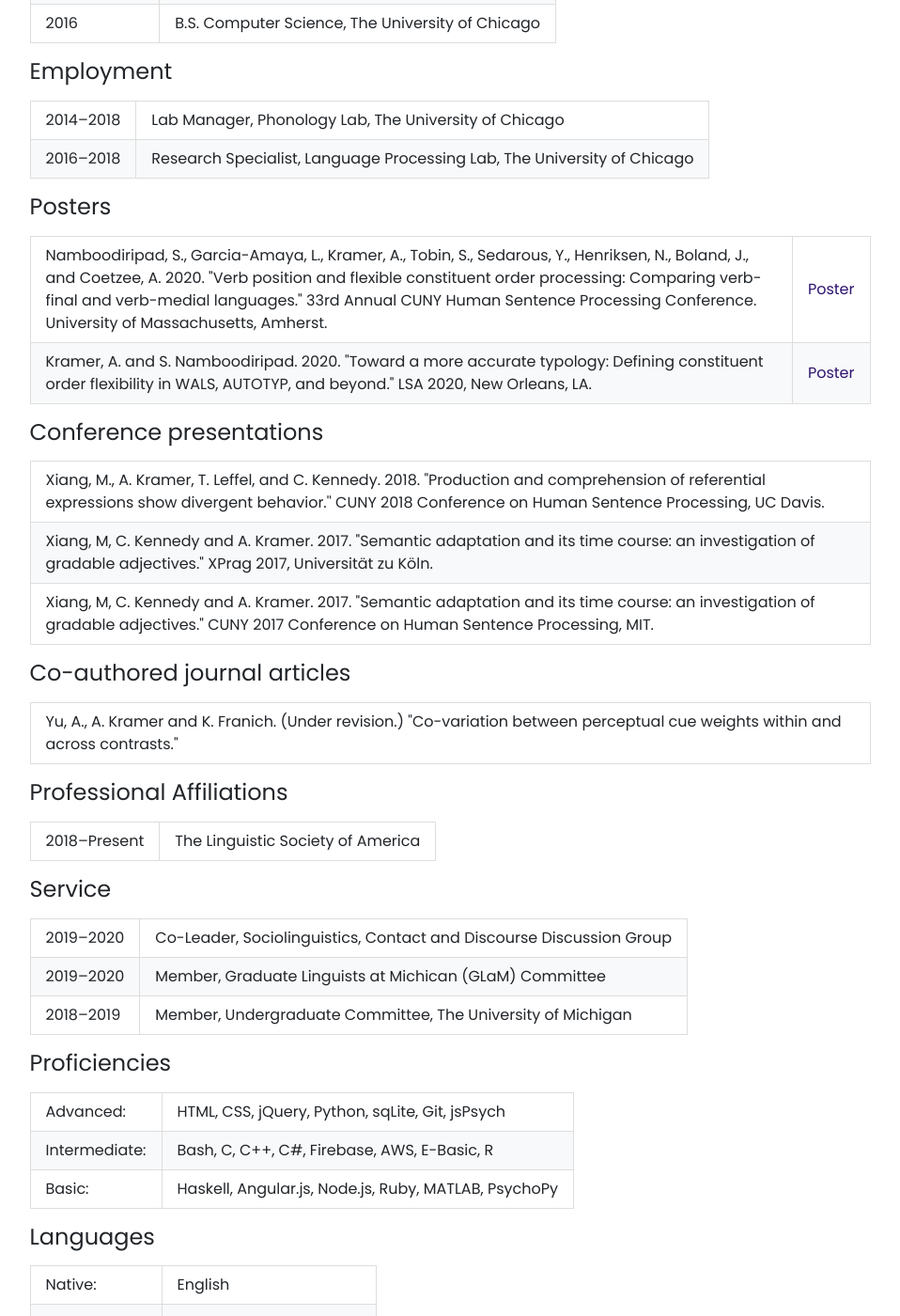
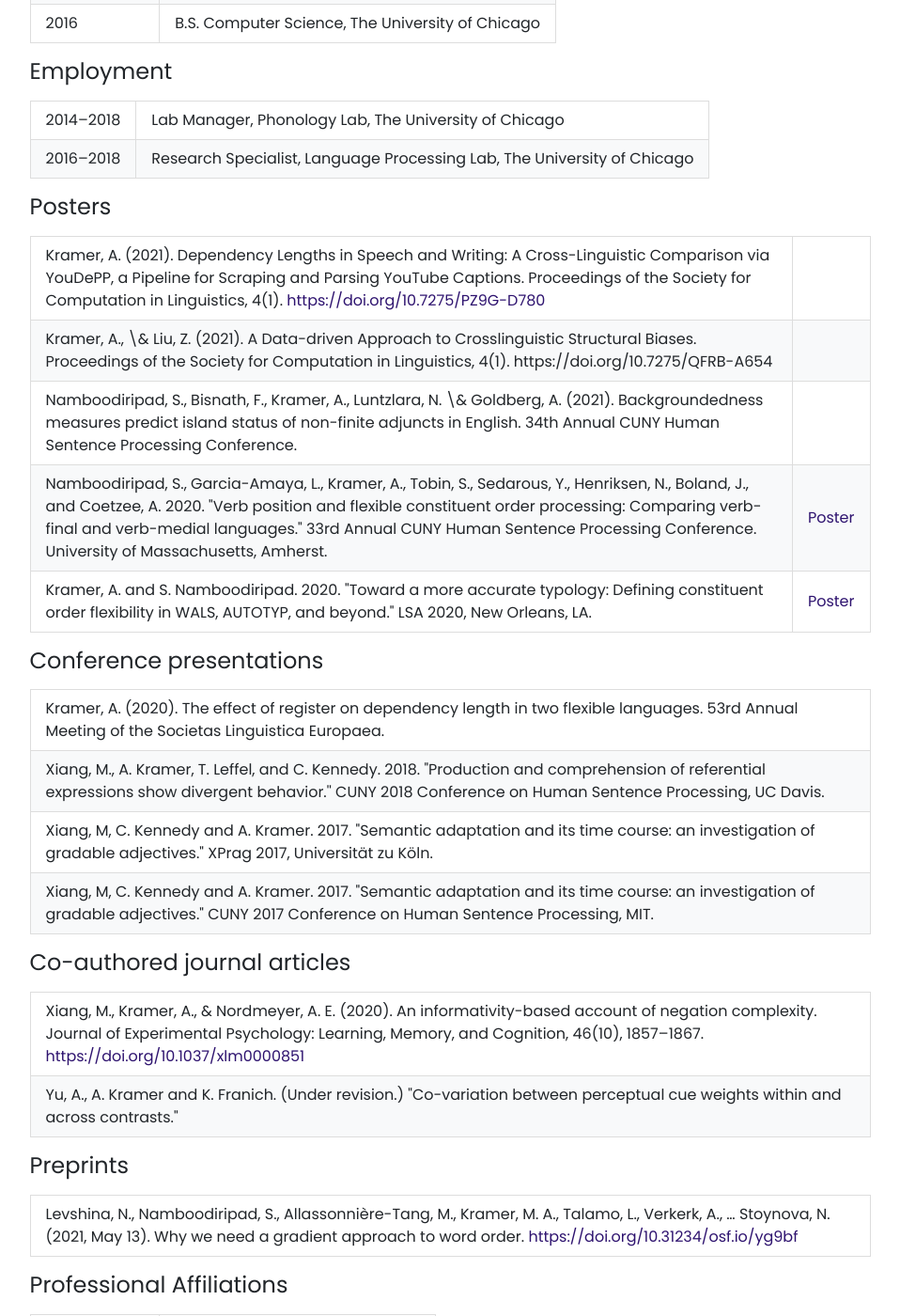
Before and after one commit to mathewajk/mathewajk.github.io, a Jekyll site: the page built from pages/cv.html, in a window 1280 px wide and 1400 px high, scrolled down 467 px. Shown: the whole window at 94% size, without its empty margins (161-1119 px from the left). Built offline with Jekyll 4.4.1, drawn with Linux system fonts in a browser that asks for light colours; some web fonts are replaced.

Commit message:
Update publications

```diff
--- a/_includes/about/h-card.html
+++ b/_includes/about/h-card.html
@@ -130,7 +130,7 @@
         <div class="col-1">
         </div>
         <div class="col-10">
-          I accept masculine pronouns (e.g. <span class="u-pronoun font-weight-bold">{{ site.author.pronouns-other }}</span>, <span class="font-weight-bold">{{ site.author.pronouns-other-example }}</span>) when neutral pronouns are unavailable or difficult to use.
+          I prefer masculine pronouns (e.g. <span class="u-pronoun font-weight-bold">{{ site.author.pronouns-other }}</span>, <span class="font-weight-bold">{{ site.author.pronouns-other-example }}</span>) when neutral pronouns are unavailable or difficult to use.
         </div>
       </div>
       <div class="row pb-2" style="display: none;">
--- a/pages/cv.html
+++ b/pages/cv.html
@@ -13,22 +13,38 @@ weight: 4
 <tr><td class="left-column">2016</td><td class="right-column">B.S. Computer Science, The University of Chicago</td></tr></table>
 
 <h4>Employment</h4>
-<table><tr><td class="left-column">2014–2018</td><td class="right-column">Lab Manager, Phonology Lab, The University of Chicago</td></tr>
-<tr><td class="left-column">2016–2018</td><td class="right-column">Research Specialist, Language Processing Lab, The University of Chicago</td></tr></table>
+<table>
+  <tr><td class="left-column">2014–2018</td><td class="right-column">Lab Manager, Phonology Lab, The University of Chicago</td></tr>
+  <tr><td class="left-column">2016–2018</td><td class="right-column">Research Specialist, Language Processing Lab, The University of Chicago</td></tr>
+</table>
 
 <h4>Posters</h4>
 <table>
+  <tr><td class="right-column">Kramer, A. (2021). Dependency Lengths in Speech and Writing: A Cross-Linguistic Comparison via YouDePP, a Pipeline for Scraping and Parsing YouTube Captions. Proceedings of the Society for Computation in Linguistics, 4(1). <a target="blank" href="https://doi.org/10.7275/PZ9G-D780">https://doi.org/10.7275/PZ9G-D780</a></td><td></td></tr>
+  <tr><td class="right-column">Kramer, A., \& Liu, Z. (2021). A Data-driven Approach to Crosslinguistic Structural Biases. Proceedings of the Society for Computation in Linguistics, 4(1). https://doi.org/10.7275/QFRB-A654</td><td></td></tr>
+  <tr><td class="right-column">Namboodiripad, S., Bisnath, F., Kramer, A., Luntzlara, N. \& Goldberg, A. (2021). Backgroundedness measures predict island status of non-finite adjuncts in English. 34th Annual CUNY Human Sentence Processing Conference.</td><td></td></tr>
   <tr><td class="right-column">Namboodiripad, S., Garcia-Amaya, L., Kramer, A., Tobin, S., Sedarous, Y., Henriksen, N., Boland, J., and Coetzee, A. 2020. "Verb position and flexible constituent order processing: Comparing verb-final and verb-medial languages." 33rd Annual CUNY Human Sentence Processing Conference. University of Massachusetts, Amherst.</td><td><a target="blank" href="/assets/posters/CUNY2020_poster.png">Poster</a></td></tr>
   <tr><td class="right-column">Kramer, A. and S. Namboodiripad. 2020. "Toward a more accurate typology: Defining constituent order flexibility in WALS, AUTOTYP, and beyond." LSA 2020, New Orleans, LA.</td><td><a target="blank" href="/assets/posters/LSA2020_poster.jpg">Poster</a></td></tr>
 </table>
 
 <h4>Conference presentations</h4>
-<table><tr><td class="right-column">Xiang, M., A. Kramer, T. Leffel, and C. Kennedy. 2018. "Production and comprehension of referential expressions show divergent behavior.'' CUNY 2018 Conference on Human Sentence Processing, UC Davis.</td></tr>
-<tr><td class="right-column">Xiang, M, C. Kennedy and A. Kramer. 2017. "Semantic adaptation and its time course: an investigation of gradable adjectives." XPrag 2017, Universität zu Köln.</td></tr>
-<tr><td class="right-column">Xiang, M, C. Kennedy and A. Kramer. 2017. "Semantic adaptation and its time course: an investigation of gradable adjectives." CUNY 2017 Conference on Human Sentence Processing, MIT.</td></tr></table>
+<table>
+  <tr><td class="right-column">Kramer, A. (2020). The effect of register on dependency length in two flexible languages. 53rd Annual Meeting of the Societas Linguistica Europaea.</td></tr>
+  <tr><td class="right-column">Xiang, M., A. Kramer, T. Leffel, and C. Kennedy. 2018. "Production and comprehension of referential expressions show divergent behavior.'' CUNY 2018 Conference on Human Sentence Processing, UC Davis.</td></tr>
+  <tr><td class="right-column">Xiang, M, C. Kennedy and A. Kramer. 2017. "Semantic adaptation and its time course: an investigation of gradable adjectives." XPrag 2017, Universität zu Köln.</td></tr>
+  <tr><td class="right-column">Xiang, M, C. Kennedy and A. Kramer. 2017. "Semantic adaptation and its time course: an investigation of gradable adjectives." CUNY 2017 Conference on Human Sentence Processing, MIT.</td></tr>
+</table>
 
 <h4>Co-authored journal articles</h4>
-<table><tr><td class="right-column">Yu, A., A. Kramer and K. Franich. (Under revision.) "Co-variation between perceptual cue weights within and across contrasts."</td></tr></table>
+<table>
+  <tr><td class="right-column">Xiang, M., Kramer, A., & Nordmeyer, A. E. (2020). An informativity-based account of negation complexity. Journal of Experimental Psychology: Learning, Memory, and Cognition, 46(10), 1857–1867. <a target="blank" href="https://doi.org/10.1037/xlm0000851">https://doi.org/10.1037/xlm0000851</a></td></tr>
+  <tr><td class="right-column">Yu, A., A. Kramer and K. Franich. (Under revision.) "Co-variation between perceptual cue weights within and across contrasts."</td></tr>
+</table>
+
+<h4>Preprints</h4>
+<table>
+  <tr><td class="right-column">Levshina, N., Namboodiripad, S., Allassonnière-Tang, M., Kramer, M. A., Talamo, L., Verkerk, A., … Stoynova, N. (2021, May 13). Why we need a gradient approach to word order. <a target="blank" href="https://doi.org/10.31234/osf.io/yg9bf">https://doi.org/10.31234/osf.io/yg9bf</a></td></tr>
+</table>
 
 <h4>Professional Affiliations</h4>
 <table><tr><td class="left-column">2018–Present</td><td class="right-column">The Linguistic Society of America</td></tr></table>
```
